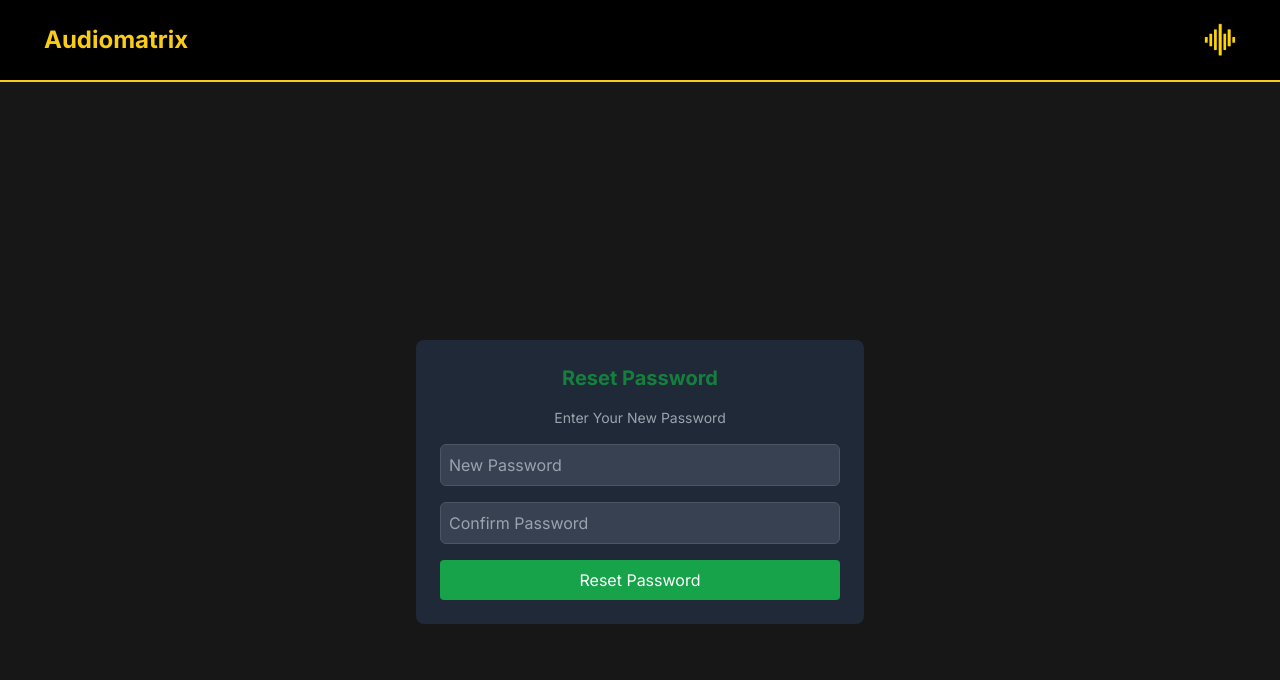
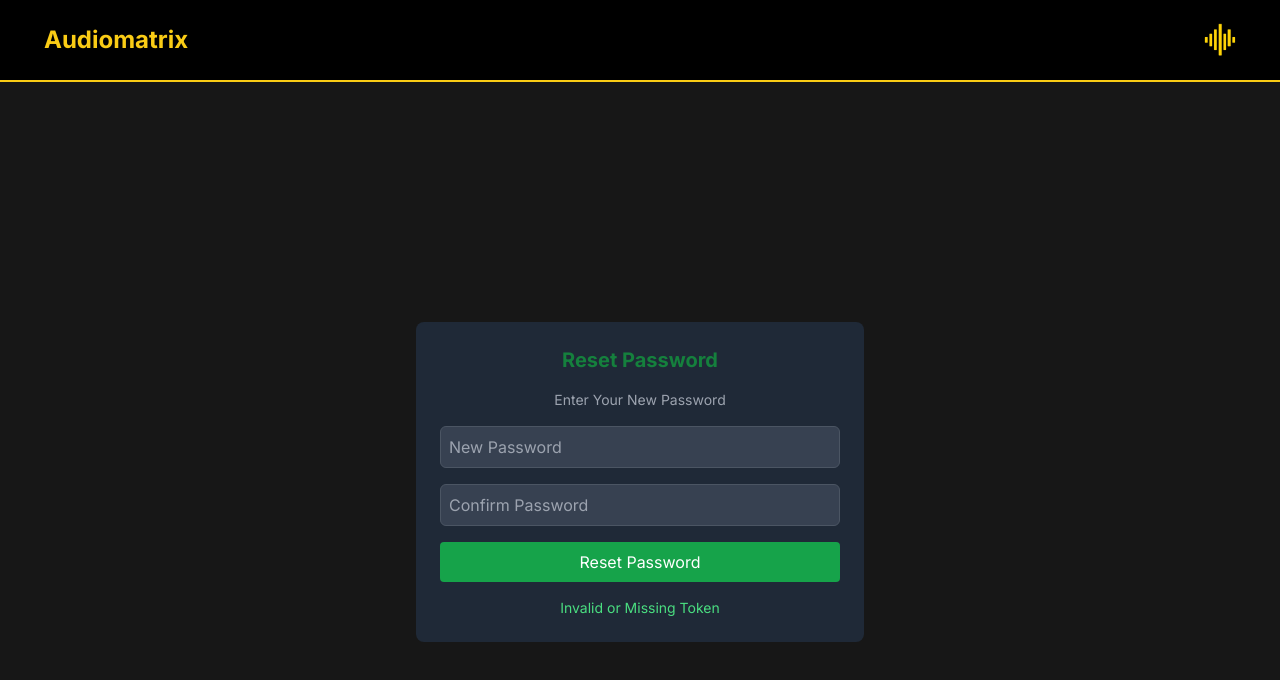
Before and after one commit to AliTech7/Audiomatrix-FullStack, a Next.js app in the folder nextjs-spotify-clone-final/: page /auth/reset-password in a window 1280 px wide. Shown: the top 680 px of the page. Built offline with nearby package versions, Linux system fonts and the light colour scheme.

Commit message:
Forgot Password Added

```diff
--- a/nextjs-spotify-clone-final/src/app/auth/reset-password/page.tsx
+++ b/nextjs-spotify-clone-final/src/app/auth/reset-password/page.tsx
@@ -1,4 +1,6 @@
 "use client"
+
+export const dynamic = 'force-dynamic'
 
 import React, { useState, useEffect } from "react";
 import { useSearchParams, useRouter } from "next/navigation";
@@ -12,6 +14,10 @@ export default function ResetPassword() {
     const [confirmPassword, setConfirmPassword] = useState("")
     const [message, setMessage] = useState("")
     const [loading, setLoading] = useState(false)
+
+    useEffect(() => {
+        if(!token) setMessage("Invalid or Missing Token")
+    }, [token])
 
     const handleSubmit = async (e: React.FormEvent) => {
         e.preventDefault()
```
